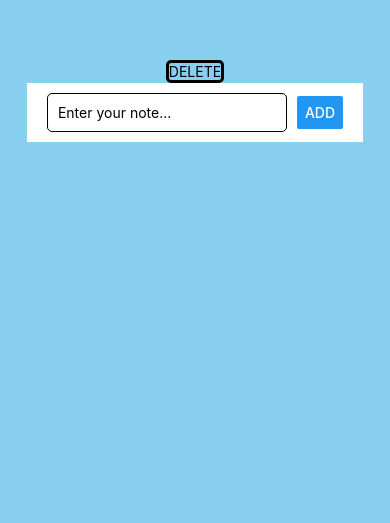
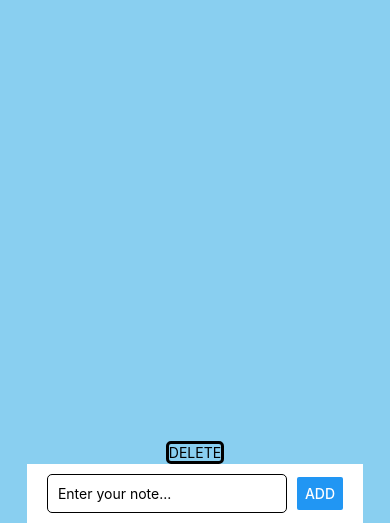
Before and after one commit to LehatLK/TodoAppReact, a React Native app: screen / in a window 390 px wide. Shown: the part 321-844 px from the top of the page. Built offline with nearby package versions, Linux system fonts and the light colour scheme.

Commit message:
added flex end to the text field

```diff
--- a/App.js
+++ b/App.js
@@ -7,6 +7,7 @@ import NotesTextField from './COMPONENT/notesTextField';
 export default function App() {
   return (
     <View style={styles.container}>
+
       <DeleteButton></DeleteButton>
       <NotesTextField onAdd={(note) => console.log('Added', note)} />
       <StatusBar style="auto" />
@@ -22,11 +23,6 @@ const styles = StyleSheet.create({
     flex: 1,
     backgroundColor: '#89CFF0',
     alignItems: 'center',
-    justifyContent: 'center',
+    justifyContent: 'flex-end',
   },
-content: {
-  flex: 1,
-  alignItems: 'center',
-  justifyContent:'center',
-},
 });
```
